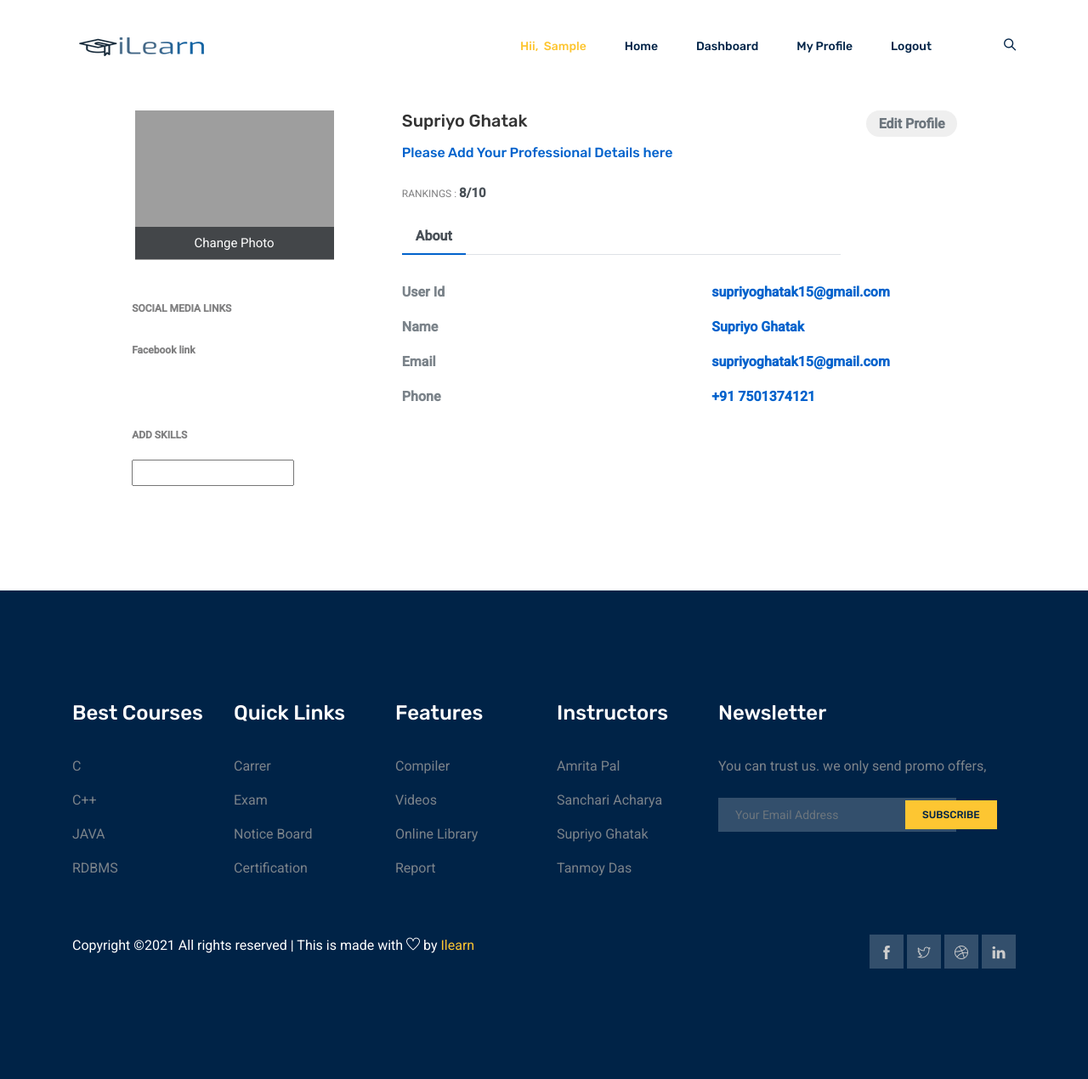
After one commit to SupriyoGhatak/Ilearn-Project, a PHP site: page /my_profile.php in a window 1280 px wide. The commit adds this page. Shown: the whole page at 85% size. Run offline with PHP 8.4, Linux system fonts and the light colour scheme; the visitor is signed in with stand-in values (Sample User, id 1); some libraries are stand-ins or nearby versions; grey boxes are pictures that could not be loaded.

Commit message:
Profile Working

```diff
--- /dev/null
+++ b/css/profile_style.css
@@ -0,0 +1,93 @@
+
+.emp-profile{
+    padding: 3%;
+
+    margin-bottom: 3%;
+    border-radius: 0.5rem;
+    background: #fff;
+}
+.profile-img{
+    text-align: center;
+}
+.profile-img img{
+    width: 70%;
+    height: 100%;
+}
+.profile-img .file {
+    position: relative;
+    overflow: hidden;
+    margin-top: -20%;
+    width: 70%;
+    border: none;
+    border-radius: 0;
+    font-size: 15px;
+    background: #212529b8;
+}
+.profile-img .file input {
+    position: absolute;
+    opacity: 0;
+    right: 0;
+    top: 0;
+}
+.profile-head h5{
+    color: #333;
+}
+.profile-head h6{
+    color: #0062cc;
+}
+.profile-edit-btn{
+    border: none;
+    border-radius: 1.5rem;
+    width: 70%;
+    padding: 2%;
+    font-weight: 600;
+    color: #6c757d;
+    cursor: pointer;
+}
+.proile-rating{
+    font-size: 12px;
+    color: #818182;
+    margin-top: 5%;
+}
+.proile-rating span{
+    color: #495057;
+    font-size: 15px;
+    font-weight: 600;
+}
+.profile-head .nav-tabs{
+    margin-bottom:5%;
+}
+.profile-head .nav-tabs .nav-link{
+    font-weight:600;
+    border: none;
+}
+.profile-head .nav-tabs .nav-link.active{
+    border: none;
+    border-bottom:2px solid #0062cc;
+}
+.profile-work{
+    padding: 14%;
+    margin-top: -15%;
+}
+.profile-work p{
+    font-size: 12px;
+    color: #818182;
+    font-weight: 600;
+    margin-top: 10%;
+}
+.profile-work a{
+    text-decoration: none;
+    color: #495057;
+    font-weight: 600;
+    font-size: 14px;
+}
+.profile-work ul{
+    list-style: none;
+}
+.profile-tab label{
+    font-weight: 600;
+}
+.profile-tab p{
+    font-weight: 600;
+    color: #0062cc;
+}
--- a/header_index.php
+++ b/header_index.php
@@ -62,7 +62,7 @@
                     <a class="nav-link" href="dashboard.php">Dashboard</a>
                 </li>
                 <li class="nav-item ">
-                  <a class="nav-link" href="#">My Profile</a>
+                    <a class="nav-link" href="my_profile.php">My Profile</a>
                 </li>
                 <li class="nav-item ">
                     <a class="nav-link" href="logout.php">logout</a>
--- a/header_other.php
+++ b/header_other.php
@@ -56,7 +56,7 @@
                   <a class="nav-link" href="#">My Course</a>
                 </li>
                 <li class="nav-item ">
-                  <a class="nav-link" href="#">My Profile</a>
+                    <a class="nav-link" href="my_profile.php">My Profile</a>
                 </li>
                 <li class="nav-item ">
                     <a class="nav-link" href="logout.php">logout</a>
--- /dev/null
+++ b/my_profile.php
@@ -0,0 +1,151 @@
+<!DOCTYPE html>
+<html lang="en">
+  <head>
+    <!-- Required meta tags -->
+    <meta charset="utf-8" />
+    <meta
+      name="viewport"
+      content="width=device-width, initial-scale=1, shrink-to-fit=no"
+    />
+    <link rel="icon" href="img/logo_1.png" style="height: 40px; width: 40px;" type="image/png" />
+    <title>Ilearn Education</title>
+    <!-- Bootstrap CSS -->
+    <link rel="stylesheet" href="css/bootstrap.css" />
+    <link rel="stylesheet" href="css/flaticon.css" />
+    <link rel="stylesheet" href="css/themify-icons.css" />
+    <link rel="stylesheet" href="vendors/owl-carousel/owl.carousel.min.css" />
+    <link rel="stylesheet" href="vendors/nice-select/css/nice-select.css" />
+    <link href="https://fonts.googleapis.com/css2?family=Oswald:wght@500&display=swap" rel="stylesheet">
+    <link href="//maxcdn.bootstrapcdn.com/bootstrap/4.1.1/css/bootstrap.min.css" rel="stylesheet" id="bootstrap-css">
+    <script src="//maxcdn.bootstrapcdn.com/bootstrap/4.1.1/js/bootstrap.min.js"></script>
+    <script src="//cdnjs.cloudflare.com/ajax/libs/jquery/3.2.1/jquery.min.js"></script>
+    <!-- main css -->
+    <link rel="stylesheet" href="css/profile_style.css" />
+
+    <link rel="stylesheet" href="css/style.css" />
+
+  </head>
+
+  <body>
+    <!--================ Start Header Menu Area =================-->
+    <?php
+        include 'header_index.php';
+    ?>
+
+    <div class="container emp-profile section_gap_top">
+            <form method="post">
+                <div class="row">
+                    <div class="col-md-4">
+                        <div class="profile-img">
+                            <img src="https://encrypted-tbn0.gstatic.com/images?q=tbn:ANd9GcS52y5aInsxSm31CvHOFHWujqUx_wWTS9iM6s7BAm21oEN_RiGoog" alt=""/>
+                            <div class="file btn btn-lg btn-primary">
+                                Change Photo
+                                <input type="file" name="file"/>
+                            </div>
+                        </div>
+                    </div>
+                    <div class="col-md-6">
+                        <div class="profile-head">
+                                    <h5>
+                                        <p id="myP">Supriyo Ghatak</p>
+                                    </h5>
+                                    <h6>
+                                        <p id="myP">Please Add Your Professional Details here</p>
+
+                                    </h6>
+                                    <p class="proile-rating">RANKINGS : <span>8/10</span></p>
+                            <ul class="nav nav-tabs" id="myTab" role="tablist">
+                                <li class="nav-item">
+                                    <a class="nav-link active" id="home-tab" data-toggle="tab" href="#home" role="tab" aria-controls="home" aria-selected="true">About</a>
+                                </li>
+
+                            </ul>
+                        </div>
+                    </div>
+                    <div class="col-md-2">
+                        <button class="profile-edit-btn" name="btnAddMore" value="Edit Profile" onclick="myFunction()">Edit Profile</button>
+                    </div>
+                </div>
+                <div class="row">
+                    <div class="col-md-4">
+                        <div class="profile-work">
+                            <p>SOCIAL MEDIA LINKS</p>
+                            <a href=""><p id="myP">Facebook link<p></a><br/>
+
+                            <p> ADD SKILLS</p>
+                            <input type="text">
+                        </div>
+                    </div>
+                    <div class="col-md-8">
+                        <div class="tab-content profile-tab" id="myTabContent">
+                            <div class="tab-pane fade show active" id="home" role="tabpanel" aria-labelledby="home-tab">
+                                        <div class="row">
+                                            <div class="col-md-6">
+                                                <label>User Id</label>
+                                            </div>
+                                            <div class="col-md-6">
+                                                <p id="myP">supriyoghatak15@gmail.com</p>
+                                            </div>
+                                        </div>
+                                        <div class="row">
+                                            <div class="col-md-6">
+                                                <label>Name</label>
+                                            </div>
+                                            <div class="col-md-6">
+                                                <p>Supriyo Ghatak</p>
+                                            </div>
+                                        </div>
+                                        <div class="row">
+                                            <div class="col-md-6">
+                                                <label>Email</label>
+                                            </div>
+                                            <div class="col-md-6">
+                                                <p>supriyoghatak15@gmail.com</p>
+                                            </div>
+                                        </div>
+                                        <div class="row">
+                                            <div class="col-md-6">
+                                                <label>Phone</label>
+                                            </div>
+                                            <div class="col-md-6">
+                                                <p>+91 7501374121</p>
+                                            </div>
+                                        </div>
+
+                            </div>
+
+                        </div>
+                    </div>
+                </div>
+            </form>
+        </div>
+
+
+    <?php
+        include 'footer.php';
+     ?>
+
+     <!-- jQuery first, then Popper.js, then Bootstrap JS -->
+          <script src="js/jquery-3.2.1.min.js"></script>
+          <script src="js/popper.js"></script>
+          <script src="js/bootstrap.min.js"></script>
+          <script src="vendors/nice-select/js/jquery.nice-select.min.js"></script>
+          <script src="vendors/owl-carousel/owl.carousel.min.js"></script>
+          <script src="js/owl-carousel-thumb.min.js"></script>
+          <script src="js/jquery.ajaxchimp.min.js"></script>
+          <script src="js/mail-script.js"></script>
+          <!--gmaps Js-->
+          <script src="https://maps.googleapis.com/maps/api/js?key=AIzaSyCjCGmQ0Uq4exrzdcL6rvxywDDOvfAu6eE"></script>
+          <script src="js/gmaps.min.js"></script>
+          <script src="js/theme.js"></script>
+          <script>
+            function myFunction()
+            {
+                document.getElementById("myP").contenteditable=true;
+
+            }
+
+           </script>
+
+  </body>
+</html>
--- a/nbproject/private/private.xml
+++ b/nbproject/private/private.xml
@@ -20,6 +20,7 @@
             <file>file:/Applications/XAMPP/htdocs/ilearnmain/course-details-c.php</file>
             <file>file:/Applications/XAMPP/htdocs/ilearnmain/header_index.php</file>
             <file>file:/Applications/XAMPP/htdocs/ilearnmain/courses.php</file>
+            <file>file:/Applications/XAMPP/htdocs/ilearnmain/my_profile.php</file>
             <file>file:/Applications/XAMPP/htdocs/ilearnmain/header_other.php</file>
         </group>
     </open-files>
```
